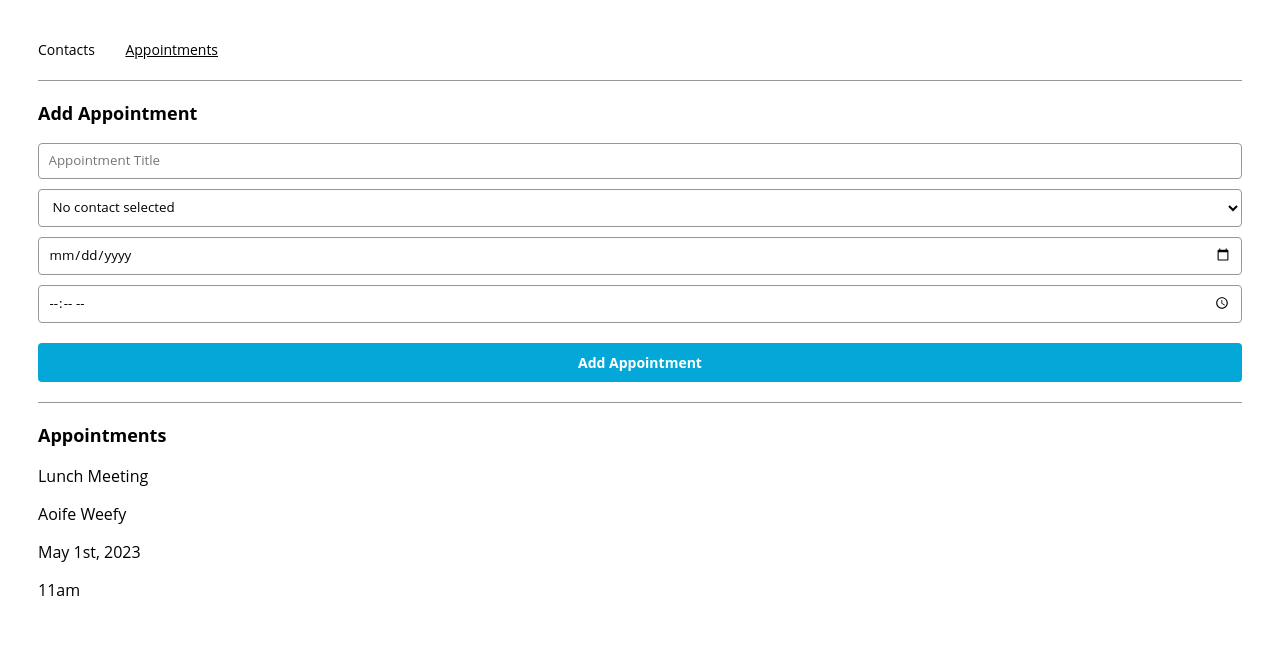
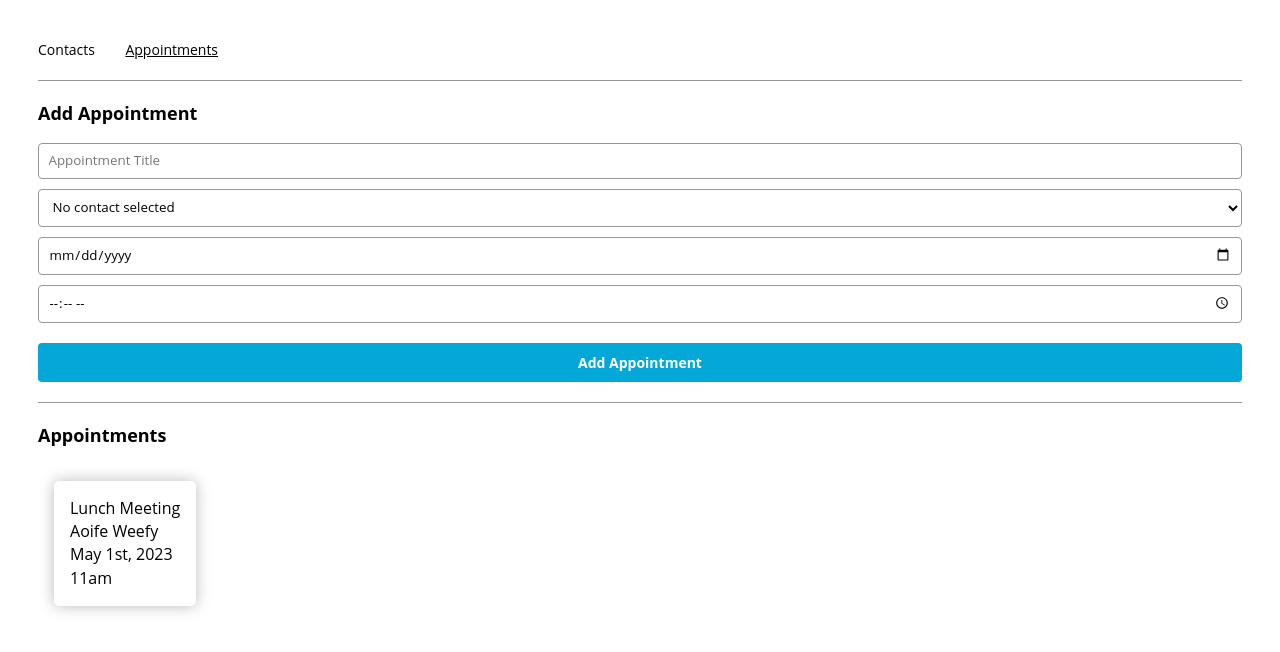
Before and after one commit to Jamesllllllllll/Appointment-Planner, a React (Create React App) app: page /appointments in a window 1280 px wide. Shown: the top 652 px of the page. Built offline with nearby package versions, Linux system fonts and the light colour scheme.

Commit message:
Styling on Tiles

```diff
--- a/public/index.css
+++ b/public/index.css
@@ -1,6 +1,11 @@
 #root {
   padding: 30px;
   font-family: "Open Sans", sans-serif;
+}
+
+p {
+  margin:0;
+  line-height: 1.45rem;
 }
 
 nav > a {
@@ -81,6 +86,15 @@ select {
   font-weight: bold;
 }
 
+.tileList-container {
+  display:flex;
+  flex-wrap: wrap;
+}
+
 .tile-container {
-  margin-bottom: 20px;
+  margin: 1rem;
+  padding: 0;
+  box-shadow: #bbb 0 0 15px;
+  border-radius: 5px;
+  padding:1rem;
 }
--- a/src/components/tileList/TileList.js
+++ b/src/components/tileList/TileList.js
@@ -5,10 +5,10 @@ export const TileList = (props) => {
   const { tiles } = props;
 
   return (
-    <>
+    <div class="tileList-container">
       {tiles.map(({id, name, ...rest}) => (
         <Tile key={id} name={name} description={rest} />
       ))}
-    </>
+    </div>
   );
 };
```
